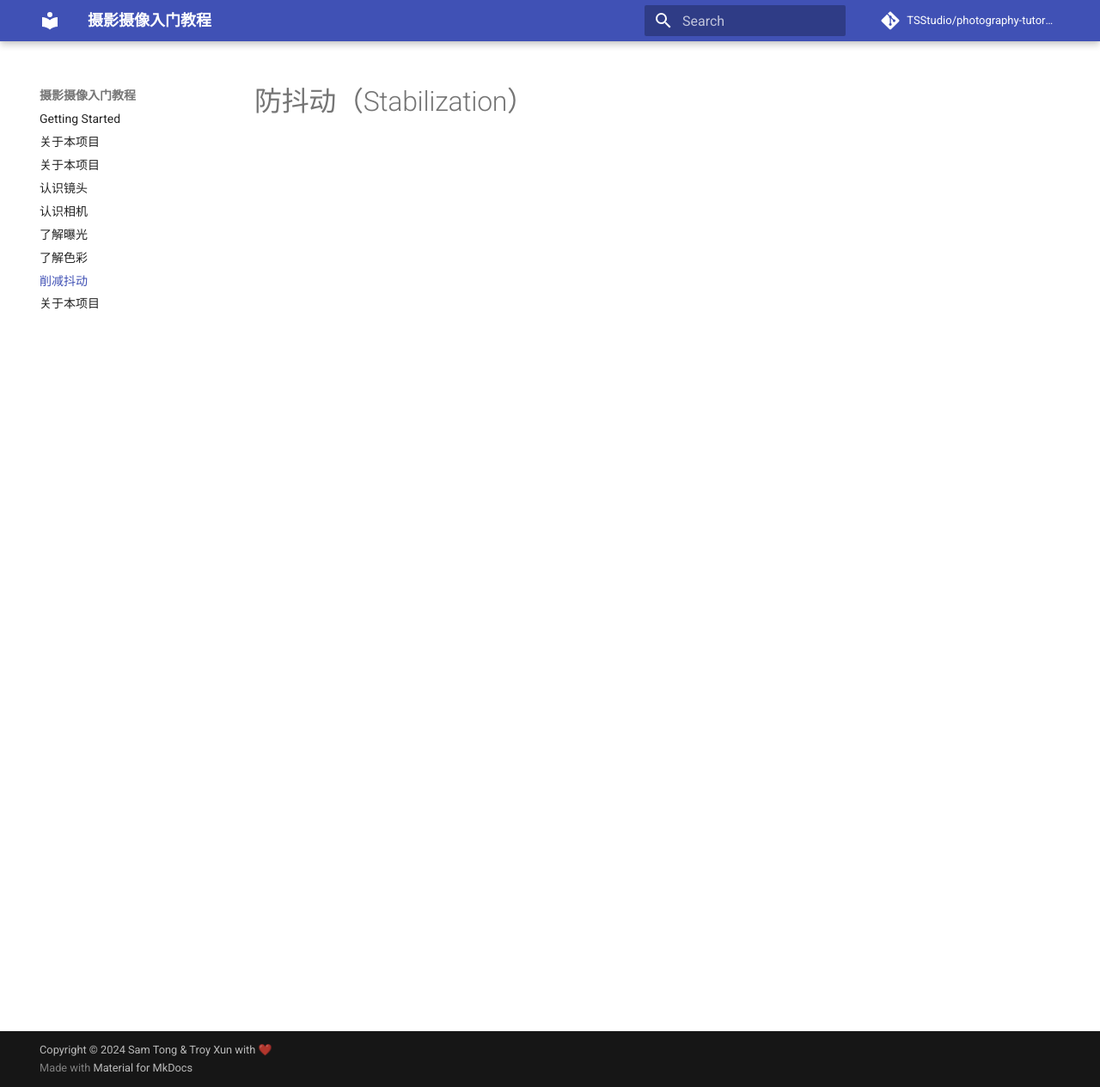
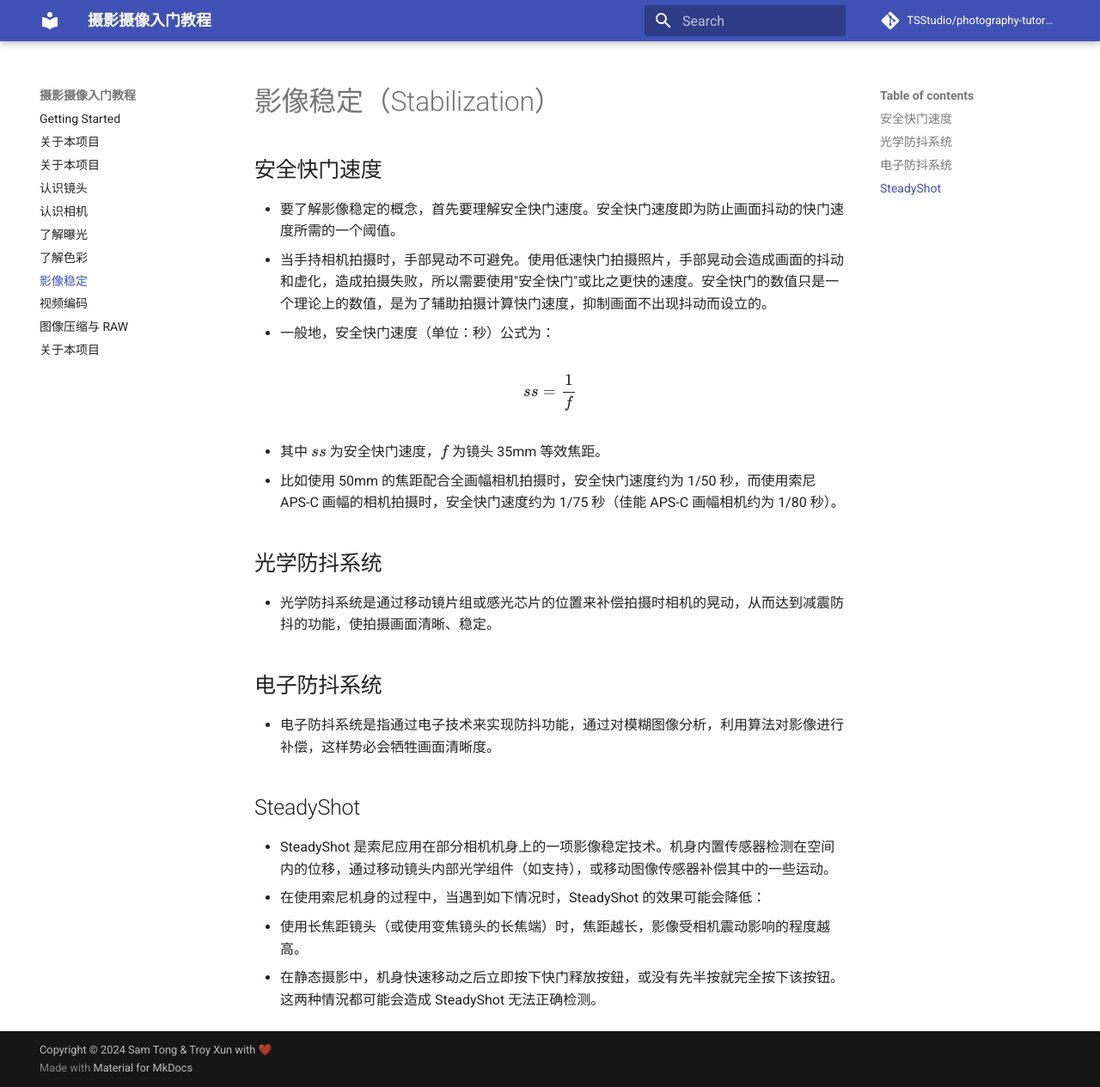
Before and after one commit to troyxun/photography-tutorial, an MkDocs documentation site: the page built from docs/stabilization.md, in a window 1280 px wide and 1265 px high. Shown: the whole window at 86% size. Built offline with MkDocs 1.6.1 and Material for MkDocs 9.7.7, drawn with Linux system fonts in a browser that asks for light colours; comment, search, counter and statistics services are not loaded.

Commit message:
edit stabilization

```diff
--- a/docs/stabilization.md
+++ b/docs/stabilization.md
@@ -1 +1,25 @@
-# 防抖动（Stabilization）
+# 影像稳定（Stabilization）
+
+## 安全快门速度
+- 要了解影像稳定的概念，首先要理解安全快门速度。安全快门速度即为防止画面抖动的快门速度所需的一个阈值。
+- 当手持相机拍摄时，手部晃动不可避免。使用低速快门拍摄照片，手部晃动会造成画面的抖动和虚化，造成拍摄失败，所以需要使用"安全快门"或比之更快的速度。安全快门的数值只是一个理论上的数值，是为了辅助拍摄计算快门速度，抑制画面不出现抖动而设立的。
+- 一般地，安全快门速度（单位：秒）公式为：
+
+$$
+ss=\frac{1}{f}
+$$
+
+- 其中 $ss$ 为安全快门速度，$f$ 为镜头 35mm 等效焦距。
+- 比如使用 50mm 的焦距配合全画幅相机拍摄时，安全快门速度约为 1/50 秒，而使用索尼 APS-C 画幅的相机拍摄时，安全快门速度约为 1/75 秒（佳能 APS-C 画幅相机约为 1/80 秒）。
+
+## 光学防抖系统
+- 光学防抖系统是通过移动镜片组或感光芯片的位置来补偿拍摄时相机的晃动，从而达到减震防抖的功能，使拍摄画面清晰、稳定。
+
+## 电子防抖系统
+- 电子防抖系统是指通过电子技术来实现防抖功能，通过对模糊图像分析，利用算法对影像进行补偿，这样势必会牺牲画面清晰度。
+
+## SteadyShot
+- SteadyShot 是索尼应用在部分相机机身上的一项影像稳定技术。机身内置传感器检测在空间内的位移，通过移动镜头内部光学组件（如支持），或移动图像传感器补偿其中的一些运动。
+- 在使用索尼机身的过程中，当遇到如下情况时，SteadyShot 的效果可能会降低：
+- 使用长焦距镜头（或使用变焦镜头的长焦端）时，焦距越长，影像受相机震动影响的程度越高。
+- 在静态摄影中，机身快速移动之后立即按下快门释放按鈕，或没有先半按就完全按下该按钮。这两种情況都可能会造成 SteadyShot 无法正确检测。
--- a/mkdocs.yml
+++ b/mkdocs.yml
@@ -7,7 +7,9 @@ nav:
     - 认识相机: camera.md
     - 了解曝光: exposure.md
     - 了解色彩: color-science.md
-    - 削减抖动: stabilization.md
+    - 影像稳定: stabilization.md
+    - 视频编码: encoding.md
+    - 图像压缩与 RAW: raw.md
     - 致谢: about.md
 theme: material
 repo_url: https://github.com/troyxun/photography-tutorial
```
Also changed, not shown: docs/camera.md (+2 -2 lines), docs/encoding.md (added, +1 -0 lines), docs/raw.md (added, +1 -0 lines).
